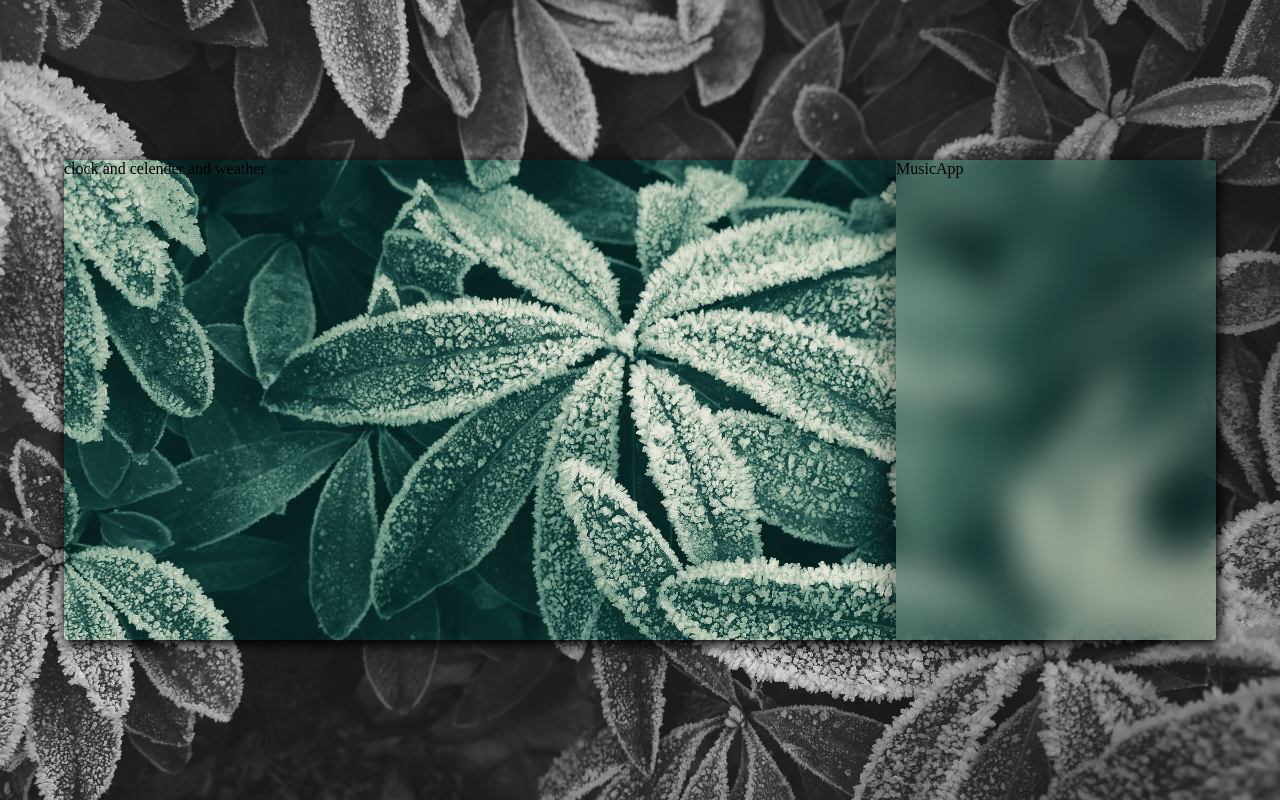
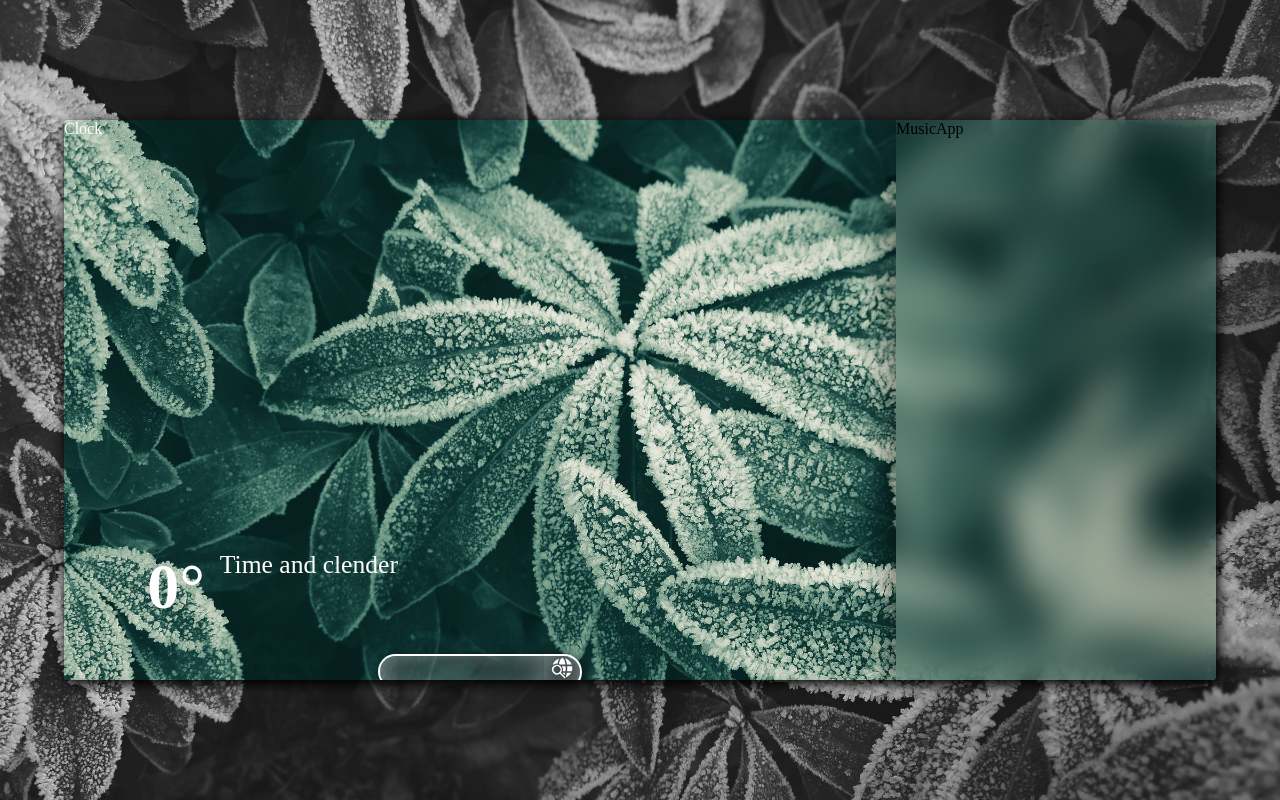
Before and after one commit to SalimiDev/React_weatherClock_musicPlayer_App, a React (Create React App) app: page / in a window 1280 px wide. Built offline with nearby package versions, Linux system fonts and the light colour scheme; no server answers.

Commit message:
build:Create weather app part and set weather Api & manage Api data with context

```diff
--- a/package.json
+++ b/package.json
@@ -3,6 +3,7 @@
   "version": "0.1.0",
   "private": true,
   "dependencies": {
+    "@bybas/weather-icons": "^2.0.0",
     "@testing-library/jest-dom": "^5.16.1",
     "@testing-library/react": "^12.1.2",
     "@testing-library/user-event": "^13.5.0",
@@ -11,6 +12,7 @@
     "react-dom": "^17.0.2",
     "react-router-dom": "^6.2.1",
     "react-scripts": "5.0.0",
+    "react-svg": "^14.1.7",
     "web-vitals": "^2.1.2"
   },
   "scripts": {
@@ -36,5 +38,8 @@
       "last 1 firefox version",
       "last 1 safari version"
     ]
+  },
+  "devDependencies": {
+    "@iconify/react": "^3.1.1"
   }
 }
--- a/src/App.js
+++ b/src/App.js
@@ -5,7 +5,10 @@ import MainTemplate from "./components/MainTemplate";
 
 function App() {
   return (
-    <div className={styles.app}>
+    <div
+      className={styles.app}
+
+      >
       <MainTemplate />
     </div>
   );
--- a/src/App.module.css
+++ b/src/App.module.css
@@ -4,10 +4,11 @@
     justify-content: center;
     align-items: center;
     height: 100vh;
-    background: url("./images/lightSnow.jpg");
+    background: url("./images/test.jpg");
     background-attachment: fixed;
     background-size: cover;
     overflow: hidden;
+
 }
 
 .app::before {
@@ -19,6 +20,6 @@
     left: 0;
     right: 0;
     filter: blur(10px);
-    filter: grayscale(50);
+    filter: grayscale(1);
     margin: -20px;
 }
--- a/src/components/MainTemplate.js
+++ b/src/components/MainTemplate.js
@@ -1,14 +1,75 @@
-import React from "react";
+import React, { useContext, useEffect, useState } from "react";
 import styles from "./MainTemplate.module.css";
+import { Icon } from "@iconify/react";
+
 //Components
+import Weather from "./Weather";
+
+//Weather Context
+import { weatherContext } from "../context/ManageContext";
 
 const MainTemplate = () => {
+  const { WeatherData, setWeatherData } = useContext(weatherContext);
+  const [StationData, setStationData] = useState({});
+
+  useEffect(() => {
+    setStationData({
+      cod: WeatherData.cod,
+      citySearch: "",
+      city: WeatherData.name,
+      temp: Math.floor(WeatherData.main?.temp - 273.15),
+      icon: Array.isArray(WeatherData.weather) && WeatherData.weather[0].icon,
+      descrip:
+        Array.isArray(WeatherData.weather) &&
+        WeatherData.weather[0].description,
+    });
+  }, [WeatherData]);
+
+  const searchHandler = (event) => {
+    setStationData({
+      ...StationData,
+      citySearch: [event.target.value],
+    });
+  };
+
+  const clickHandler = async (event) => {
+    event.preventDefault();
+    setWeatherData({ cityName: citySearch });
+  };
+
+  const { city, temp, icon, descrip, citySearch } = StationData;
+
   return (
-    <div className={styles.mainContainer}>
-      <div className={styles.clockContainer}>
-        clock and celender and weather
+    <div>
+      <div className={styles.mainContainer}>
+        <div className={styles.clockWeatherContainer}>
+          <div className={styles.clock}>Clock</div>
+
+          <div className={styles.weather}>
+            <Weather
+              city={city}
+              temp={temp & temp}
+              icon={icon}
+              descrip={descrip}
+            />
+          </div>
+          <p>{StationData.errorMassage}</p>
+          <div className={styles.inputContainer}>
+            <input
+              className={styles.searchBox}
+              type="text"
+              name="citySearch"
+              value={citySearch}
+              onChange={searchHandler}
+            />
+            <button className={styles.searchButton} onClick={clickHandler}>
+              <Icon icon="fluent:globe-search-24-filled" />
+            </button>
+          </div>
+        </div>
+
+        <div className={styles.musicAppContainer}>MusicApp</div>
       </div>
-      <div className={styles.musicAppContainer}>MusicApp</div>
     </div>
   );
 };
--- a/src/components/MainTemplate.module.css
+++ b/src/components/MainTemplate.module.css
@@ -1,4 +1,4 @@
-/* .mainContainer {
+.mainContainer {
     position: relative;
     width: fit-content;
     height: fit-content;
@@ -6,75 +6,14 @@
     flex-direction: row;
     background: url("../images/test.jpg");
     background-attachment: fixed;
-    box-shadow: 0 0 1rem 0 rgba(0, 0, 0, .2);
-    background-size: cover;
-    overflow: hidden;
-    filter: drop-shadow(2px 4px 6px black);
-
-
-}
-
-.mainContainer::before {
-    position: absolute;
-    content: " ";
-    top: 0;
-    left: 0;
-    right: 0;
-    bottom: 0;
-    box-shadow: inset 0 0 100px 1px rgb(255, 255, 255, .5);
-    background: inherit;
-    filter: blur(10px);
-    margin: -10px;
-    z-index: -1;
-
-
-
-}
-
-.clockContainer {
-    height: 70vh;
-    width: 55vw;
-    background: inherit
-}
-
-.musicAppContainer {
-    height: 70vh;
-    width: 25vw;
-    box-shadow: 0 0 2rem 5px rgba(0, 0, 0, 0.445);
-
-
-
-}
-
-
-
-
-
-.musicAppContainer div {
-    height: 100px;
-    width: 100px;
-    background-color: aquamarine;
-
-} */
-/* .................................... */
-
-.mainContainer {
-    position: relative;
-    width: fit-content;
-    height: fit-content;
-    display: flex;
-    flex-direction: row;
-    background: url("../images/lightSnow.jpg");
-    background-attachment: fixed;
     background-size: cover;
     border-radius: 3px;
     overflow: hidden;
     filter: drop-shadow(2px 4px 6px black);
     box-shadow: 0 0 1rem 0 rgba(0, 0, 0, .2);
+    transition: all 1s ease-out;
 
 }
-
-
 
 .mainContainer::before {
     position: absolute;
@@ -88,22 +27,88 @@
     margin: -20px;
     box-shadow: inset 0 0 30px 0px rgb(255, 255, 255, .5);
 
+
 }
 
-.clockContainer {
+
+.clockWeatherContainer {
+    position: relative;
     width: 65vw;
-    height: 60vh;
+    height: 70vh;
     background: inherit;
     z-index: 1;
+}
 
+
+.inputContainer {
+    position: absolute;
+    bottom: 0vh;
+    margin-bottom: -1.2vh;
+    width: 100%;
+    display: flex;
+    justify-content: center;
+
+}
+
+.searchBox {
+    text-align: center;
+    width: 13vw;
+    height: 4.3vh;
+    font-size: 1.3vw;
+    background: inherit;
+    color: white;
+    border: 2px solid white;
+    border-radius: 1.5vw 0 0 1.5vw;
+    border-right: none;
+    padding-bottom: 6px;
+    box-shadow: inset 0 0 30px 0px rgb(255, 255, 255, .5);
+    filter: drop-shadow(2px 4px 6px black);
+    outline: none;
+}
+
+.searchButton {
+    width: 3vw;
+    font-size: 1.9vw;
+    background: inherit;
+    color: white;
+    border: 2px solid white;
+    border-radius: 0 1.5vw 1.5vw 0;
+    border-left: none;
+    padding-bottom: 1px;
+    cursor: pointer;
+    box-shadow: inset 0 0 30px 0px rgb(255, 255, 255, .5);
+    filter: drop-shadow(2px 4px 6px black);
+    transition: all 0.3s ease;
+}
+
+.searchButton:hover {
+    color: yellow;
+    font-size: 2vw;
+
+}
+
+.clock {
+    position: absolute;
+    color: white;
+}
+
+.weather {
+    position: absolute;
+    bottom: 10%;
+    left: 10%;
 }
 
 
 .musicAppContainer {
     width: 25vw;
-    height: 60vh;
+    height: 70vh;
     z-index: 1;
     box-shadow: 0 0 2rem 5px rgba(0, 0, 0, 0.445);
 
 
+
 }
+
+p {
+    color: white;
+}
--- /dev/null
+++ b/src/components/Weather.js
@@ -0,0 +1,22 @@
+import React from "react";
+import styles from "./Weather.module.css";
+
+const Weather = (props) => {
+  const { city, temp, descrip,icon } = props;
+  return (
+    <div className={styles.container}>
+      <h1 className={styles.temp}>{temp}&deg;</h1>
+      <div className={styles.cityClenderContainer}>
+        <h2 className={styles.city}>{city}</h2>
+        <div className={styles.clender}>Time and clender</div>
+      </div>
+      <div>
+        {icon}
+      </div>
+
+      <div>{descrip}</div>
+    </div>
+  );
+};
+
+export default Weather;
--- /dev/null
+++ b/src/components/Weather.module.css
@@ -0,0 +1,20 @@
+.container {
+    display: flex;
+    flex-direction: row;
+    color: white;
+    width: 100%;
+    font-size: 2vw;
+
+}
+
+.temp {
+    padding-right: 15px;
+    font-size: 5vw;
+}
+
+.cityClenderContainer {
+    padding-right: 10px;
+
+
+
+}
--- /dev/null
+++ b/src/context/ManageContext.js
@@ -0,0 +1,38 @@
+import React, { createContext, useState } from "react";
+import axios from "axios";
+
+//Export the Weather Information Using Context.
+export const weatherContext = createContext();
+
+const ManageContext = (props) => {
+  const [WeatherData, setWeatherData] = useState({
+    cityName: "Tehran",
+  });
+
+  //Weather API
+  const API = {
+    BASE_URL: ` https://api.openweathermap.org/data/2.5/weather?q=${WeatherData.cityName}`,
+    apiKey: "d438c9f45d83a507eb098737aa8e8bea",
+  };
+
+  if (WeatherData.cityName) {
+    const getWeather = async () => {
+      const response = await axios.get(`${API.BASE_URL}&appid=${API.apiKey}`);
+
+      return response.data;
+    };
+    getWeather();
+    const fetchAPI = async () => {
+      setWeatherData(await getWeather());
+    };
+    fetchAPI();
+  }
+
+  return (
+    <weatherContext.Provider value={{ WeatherData, setWeatherData }}>
+      {props.children}
+    </weatherContext.Provider>
+  );
+};
+
+export default ManageContext;
--- a/src/index.js
+++ b/src/index.js
@@ -2,8 +2,12 @@ import React from 'react';
 import ReactDOM from 'react-dom';
 import App from './App';
 import "./index.css";
+//Context
+import ManageContext from "./context/ManageContext";
 
 ReactDOM.render(
-    <App />,
-  document.getElementById('root')
+  <ManageContext>
+    <App />
+  </ManageContext>,
+  document.getElementById("root")
 );
```
Also changed, not shown: src/images/test.jpg (renamed from src/images/lightSnow.jpg), 1 other file (tests, documents, lock files or other folders).
